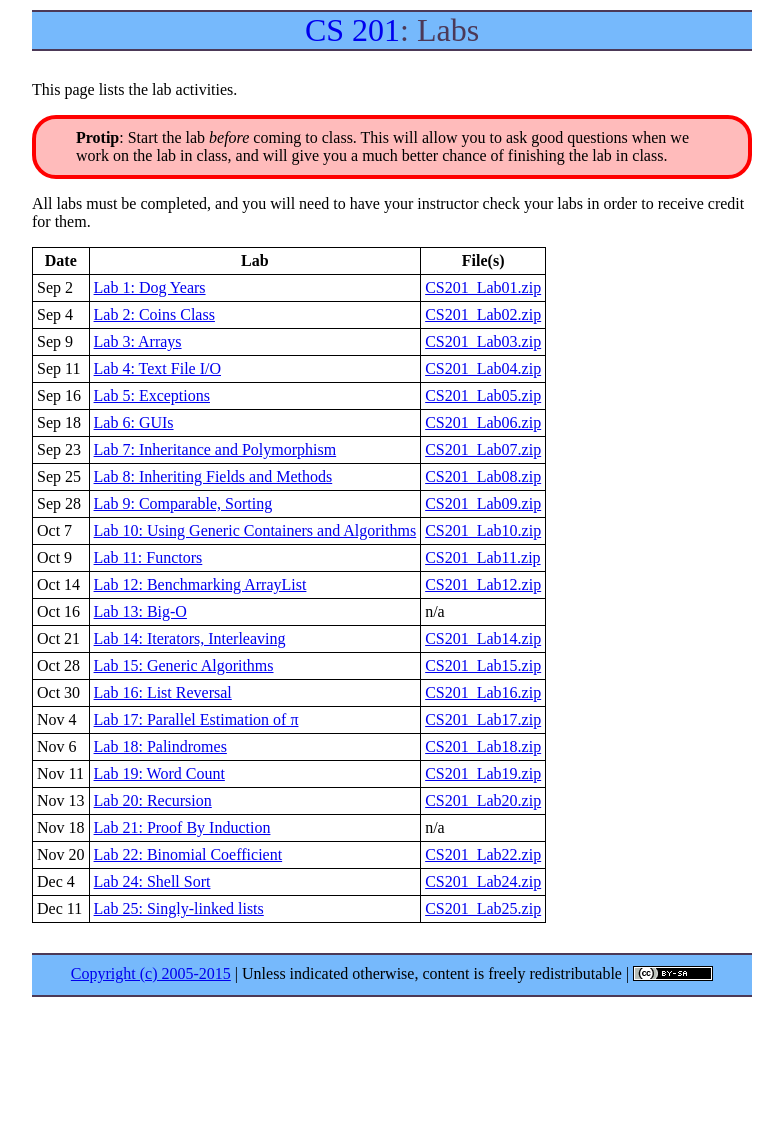
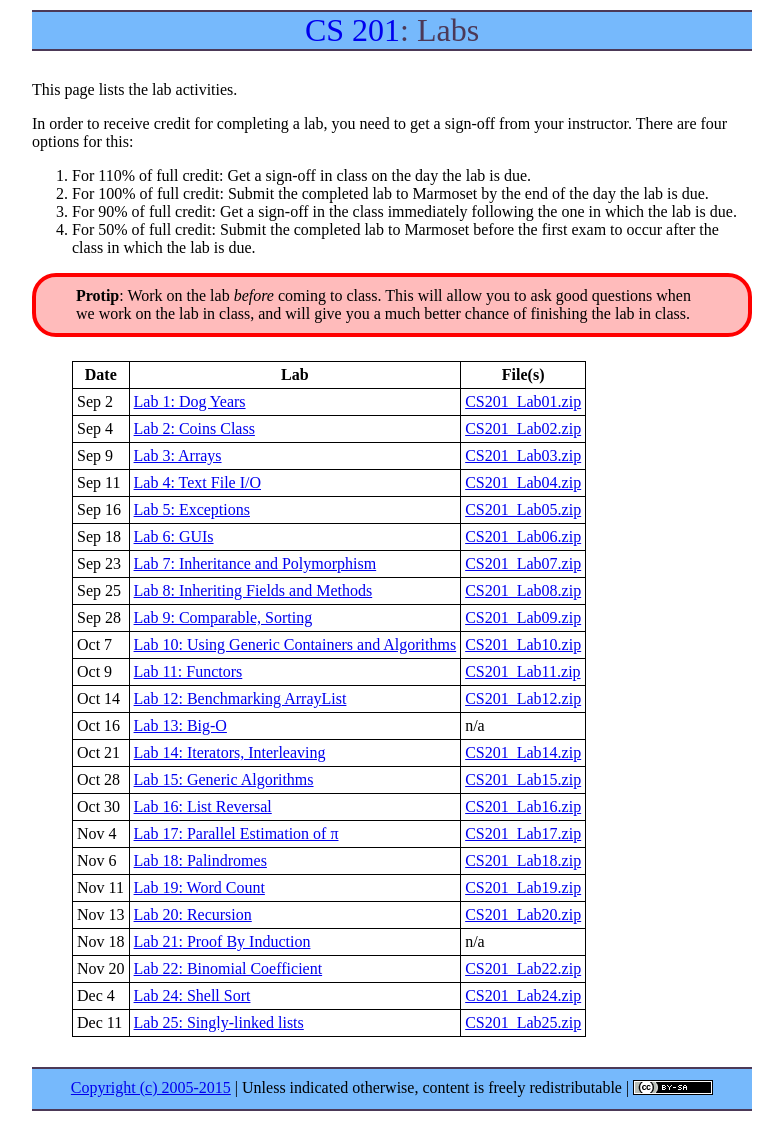
Before and after one commit to ycpcs/cs201-fall2015, a Jekyll site: the page built from labs/index.md, in a window 1280 px wide. Shown: the whole page, without its empty margins (248-1031 px from the left). Built offline with Jekyll 4.4.1, drawn with Linux system fonts in a browser that asks for light colours; Markdown is read by kramdown in place of the engine named in the settings; before the commit the page ends 1007 px from its top, so only the background shows below that.

Commit message:
lab sign-off policy

```diff
--- a/css/site.css
+++ b/css/site.css
@@ -133,4 +133,5 @@ dt {
 	border: 4px solid red;
 	border-radius: 24px;
 	padding: 10px 40px;
+	margin-bottom: 24px;
 }
--- a/labs/index.md
+++ b/labs/index.md
@@ -5,38 +5,43 @@ title: "Labs"
 
 This page lists the lab activities.
 
+In order to receive credit for completing a lab, you need to get a sign-off from your instructor.  There are four options for this:
+
+1. For 110% of full credit: Get a sign-off in class on the day the lab is due.
+2. For 100% of full credit: Submit the completed lab to Marmoset by the end of the day the lab is due.
+3. For 90% of full credit: Get a sign-off in the class immediately following the one in which the lab is due.
+4. For 50% of full credit: Submit the completed lab to Marmoset before the first exam to occur after the class in which the lab is due.
+
 <div class="callout">
-<b>Protip</b>: Start the lab <i>before</i> coming to class.  This will allow you to ask good questions when we work on the lab in class, and will give you a much better chance of finishing the lab in class.
+<b>Protip</b>: Work on the lab <i>before</i> coming to class.  This will allow you to ask good questions when we work on the lab in class, and will give you a much better chance of finishing the lab in class.
 </div>
 
-All labs must be completed, and you will need to have your instructor check your labs in order to receive credit for them.
-
-Date | Lab | File(s)
----- | --- | -------
-Sep 2 | [Lab 1: Dog Years](lab01.html) | [CS201\_Lab01.zip](CS201_Lab01.zip)
-Sep 4 | [Lab 2: Coins Class](lab02.html) | [CS201\_Lab02.zip](CS201_Lab02.zip)
-Sep 9 | [Lab 3: Arrays](lab03.html) | [CS201\_Lab03.zip](CS201_Lab03.zip)
-Sep 11 | [Lab 4: Text File I/O](lab04.html) | [CS201\_Lab04.zip](CS201_Lab04.zip)
-Sep 16 | [Lab 5: Exceptions](lab05.html) | [CS201\_Lab05.zip](CS201_Lab05.zip)
-Sep 18 | [Lab 6: GUIs](lab06.html) | [CS201\_Lab06.zip](CS201_Lab06.zip)
-Sep 23 | [Lab 7: Inheritance and Polymorphism](lab07.html) | [CS201\_Lab07.zip](CS201_Lab07.zip)
-Sep 25 | [Lab 8: Inheriting Fields and Methods](lab08.html) | [CS201\_Lab08.zip](CS201_Lab08.zip)
-Sep 28 | [Lab 9: Comparable, Sorting](lab09.html) | [CS201\_Lab09.zip](CS201_Lab09.zip)
-Oct 7 | [Lab 10: Using Generic Containers and Algorithms](lab10.html) | [CS201\_Lab10.zip](CS201_Lab10.zip)
-Oct 9 | [Lab 11: Functors](lab11.html) | [CS201\_Lab11.zip](CS201_Lab11.zip)
-Oct 14 | [Lab 12: Benchmarking ArrayList](lab12.html) | [CS201\_Lab12.zip](CS201_Lab12.zip)
-Oct 16 | [Lab 13: Big-O](lab13.html) | n/a
-Oct 21 | [Lab 14: Iterators, Interleaving](lab14.html) | [CS201\_Lab14.zip](CS201_Lab14.zip)
-Oct 28 | [Lab 15: Generic Algorithms](lab15.html) | [CS201\_Lab15.zip](CS201_Lab15.zip)
-Oct 30 | [Lab 16: List Reversal](lab16.html) | [CS201\_Lab16.zip](CS201_Lab16.zip)
-Nov 4 | [Lab 17: Parallel Estimation of π](lab17.html) | [CS201\_Lab17.zip](CS201_Lab17.zip)
-Nov 6 | [Lab 18: Palindromes](lab18.html) | [CS201\_Lab18.zip](CS201_Lab18.zip)
-Nov 11 | [Lab 19: Word Count](lab19.html) | [CS201\_Lab19.zip](CS201_Lab19.zip)
-Nov 13 | [Lab 20: Recursion](lab20.html) | [CS201\_Lab20.zip](CS201_Lab20.zip)
-Nov 18 | [Lab 21: Proof By Induction](lab21.html) | n/a
-Nov 20 | [Lab 22: Binomial Coefficient](lab22.html) | [CS201\_Lab22.zip](CS201_Lab22.zip)
-Dec 4 | [Lab 24: Shell Sort](lab24.html) | [CS201\_Lab24.zip](CS201_Lab24.zip)
-Dec 11 | [Lab 25: Singly-linked lists](lab25.html) | [CS201\_Lab25.zip](CS201_Lab25.zip)
+> Date | Lab | File(s)
+> ---- | --- | -------
+> Sep 2 | [Lab 1: Dog Years](lab01.html) | [CS201\_Lab01.zip](CS201_Lab01.zip)
+> Sep 4 | [Lab 2: Coins Class](lab02.html) | [CS201\_Lab02.zip](CS201_Lab02.zip)
+> Sep 9 | [Lab 3: Arrays](lab03.html) | [CS201\_Lab03.zip](CS201_Lab03.zip)
+> Sep 11 | [Lab 4: Text File I/O](lab04.html) | [CS201\_Lab04.zip](CS201_Lab04.zip)
+> Sep 16 | [Lab 5: Exceptions](lab05.html) | [CS201\_Lab05.zip](CS201_Lab05.zip)
+> Sep 18 | [Lab 6: GUIs](lab06.html) | [CS201\_Lab06.zip](CS201_Lab06.zip)
+> Sep 23 | [Lab 7: Inheritance and Polymorphism](lab07.html) | [CS201\_Lab07.zip](CS201_Lab07.zip)
+> Sep 25 | [Lab 8: Inheriting Fields and Methods](lab08.html) | [CS201\_Lab08.zip](CS201_Lab08.zip)
+> Sep 28 | [Lab 9: Comparable, Sorting](lab09.html) | [CS201\_Lab09.zip](CS201_Lab09.zip)
+> Oct 7 | [Lab 10: Using Generic Containers and Algorithms](lab10.html) | [CS201\_Lab10.zip](CS201_Lab10.zip)
+> Oct 9 | [Lab 11: Functors](lab11.html) | [CS201\_Lab11.zip](CS201_Lab11.zip)
+> Oct 14 | [Lab 12: Benchmarking ArrayList](lab12.html) | [CS201\_Lab12.zip](CS201_Lab12.zip)
+> Oct 16 | [Lab 13: Big-O](lab13.html) | n/a
+> Oct 21 | [Lab 14: Iterators, Interleaving](lab14.html) | [CS201\_Lab14.zip](CS201_Lab14.zip)
+> Oct 28 | [Lab 15: Generic Algorithms](lab15.html) | [CS201\_Lab15.zip](CS201_Lab15.zip)
+> Oct 30 | [Lab 16: List Reversal](lab16.html) | [CS201\_Lab16.zip](CS201_Lab16.zip)
+> Nov 4 | [Lab 17: Parallel Estimation of π](lab17.html) | [CS201\_Lab17.zip](CS201_Lab17.zip)
+> Nov 6 | [Lab 18: Palindromes](lab18.html) | [CS201\_Lab18.zip](CS201_Lab18.zip)
+> Nov 11 | [Lab 19: Word Count](lab19.html) | [CS201\_Lab19.zip](CS201_Lab19.zip)
+> Nov 13 | [Lab 20: Recursion](lab20.html) | [CS201\_Lab20.zip](CS201_Lab20.zip)
+> Nov 18 | [Lab 21: Proof By Induction](lab21.html) | n/a
+> Nov 20 | [Lab 22: Binomial Coefficient](lab22.html) | [CS201\_Lab22.zip](CS201_Lab22.zip)
+> Dec 4 | [Lab 24: Shell Sort](lab24.html) | [CS201\_Lab24.zip](CS201_Lab24.zip)
+> Dec 11 | [Lab 25: Singly-linked lists](lab25.html) | [CS201\_Lab25.zip](CS201_Lab25.zip)
 
 <!--
  | [Lab 23: Advanced Recursion](lab23.html) | [CS201\_Lab23.zip](CS201_Lab23.zip)
```
Also changed, not shown: syllabus.md (+13 -2 lines).
